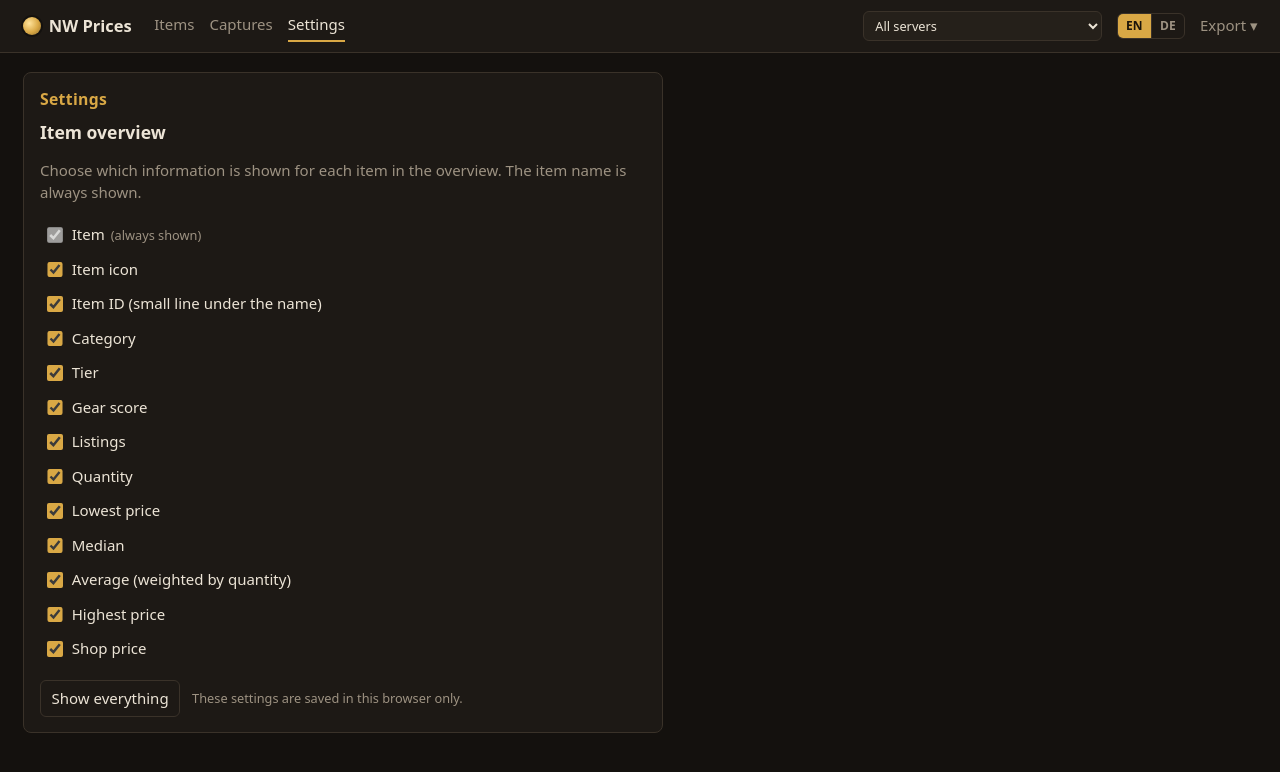
After one commit to FunkyPaul/nw-prices, a Flask app: page /settings in a window 1280 px wide. The commit adds this page. Shown: the top 772 px of the page. Run offline with Flask 3, Linux system fonts and the light colour scheme; data comes from the database, SQL or seed files in the repository; data that the repository does not hold is empty; some libraries are stand-ins or nearby versions.

Commit message:
Einstellungsseite: Spalten der Item-Uebersicht ausblenden
- Neue Seite /settings; jede Spalte ausser dem Item-Namen laesst sich
  ein- und ausblenden (Auswahl nur im jeweiligen Browser, localStorage)
- README: Hinweis auf linux-capture und Einstellungen

Co-Authored-By: Claude Sonnet 5.5 <noreply@anthropic.com>

```diff
--- a/app/i18n.py
+++ b/app/i18n.py
@@ -12,6 +12,7 @@ STRINGS = {
     'nav.items': ('Items', 'Items'),
     'nav.captures': ('Captures', 'Captures'),
     'nav.export': ('Export', 'Export'),
+    'nav.settings': ('Settings', 'Einstellungen'),
     'nav.language': ('Language', 'Sprache'),
     'export.shop_json': ('Shop prices (JSON)', 'Shop-Preise (JSON)'),
     'export.shop_csv': ('Shop prices (CSV)', 'Shop-Preise (CSV)'),
@@ -44,6 +45,27 @@ STRINGS = {
     'empty.text': ('Upload a ZIP from the capture tool under {link}.',
                    'Lade unter {link} eine ZIP aus dem Capture-Tool hoch.'),
     'filter.search': ('Search items …', 'Item suchen …'),
+    'set.title': ('Settings', 'Einstellungen'),
+    'set.overview': ('Item overview', 'Item-Übersicht'),
+    'set.intro': ('Choose which information is shown for each item in the overview. The item name is always shown.',
+                  'Wähle, welche Informationen pro Item in der Übersicht stehen. Der Item-Name wird immer angezeigt.'),
+    'set.note': ('These settings are saved in this browser only.', 'Diese Einstellungen werden nur in diesem Browser gespeichert.'),
+    'set.always': ('always shown', 'wird immer angezeigt'),
+    'set.col.icon': ('Item icon', 'Item-Symbol'),
+    'set.col.itemid': ('Item ID (small line under the name)', 'Item-ID (kleine Zeile unter dem Namen)'),
+    'set.col.category': ('Category', 'Kategorie'),
+    'set.col.tier': ('Tier', 'Tier'),
+    'set.col.gs': ('Gear score', 'Gear Score'),
+    'set.col.listings': ('Listings', 'Angebote'),
+    'set.col.quantity': ('Quantity', 'Menge'),
+    'set.col.min': ('Lowest price', 'Günstigster Preis'),
+    'set.col.median': ('Median', 'Median'),
+    'set.col.avg': ('Average (weighted by quantity)', 'Durchschnitt (nach Menge gewichtet)'),
+    'set.col.max': ('Highest price', 'Höchster Preis'),
+    'set.col.shop': ('Shop price', 'Shop-Preis'),
+    'set.show_all': ('Show everything', 'Alles anzeigen'),
+    'set.saved': ('Saved', 'Gespeichert'),
+    'set.save_failed': ('Could not save – the browser blocks local storage', 'Speichern nicht möglich – der Browser blockiert den lokalen Speicher'),
     'cat.all': ('All items', 'Alle Items'),
     'cat.back': ('Back', 'Zurück'),
     'cat.none': ('None', 'Keine'),
@@ -248,7 +270,7 @@ STRINGS = {
 
 # Texte, die das JavaScript braucht (Praefixe)
 JS_PREFIXES = ('col.', 'items.', 'filter.listings_', 'login.', 'srv.', 'err.server', 'item.', 'chart.', 'perktype.', 'rarity.', 'card.', 'toast.', 'cap.', 'sort.', 'num.', 'bulk.done',
-               'cat.', 'filter.all_tiers', 'filter.tier_n')
+               'cat.', 'set.', 'filter.all_tiers', 'filter.tier_n')
 
 
 def normalize(lang):
--- a/app/static/common.js
+++ b/app/static/common.js
@@ -83,6 +83,18 @@ function shortNum(v) {
   return NI.format(+v.toFixed(2));
 }
 
+// Anzeige-Einstellungen (nur in diesem Browser): ausgeblendete Spalten der Item-Uebersicht
+const HIDDEN_COLS_KEY = 'nwp_hidden_cols';
+function hiddenCols() {
+  try {
+    const v = JSON.parse(localStorage.getItem(HIDDEN_COLS_KEY) || '[]');
+    return Array.isArray(v) ? v.filter(x => typeof x === 'string') : [];
+  } catch (e) { return []; }
+}
+function saveHiddenCols(list) {
+  try { localStorage.setItem(HIDDEN_COLS_KEY, JSON.stringify(list)); return true; } catch (e) { return false; }
+}
+
 // Abmelden
 document.getElementById('logoutBtn')?.addEventListener('click', async () => {
   try { await api('/api/logout', {}); } catch (e) { /* egal */ }
--- /dev/null
+++ b/app/static/settings.js
@@ -0,0 +1,16 @@
+(() => {
+  const boxes = [...document.querySelectorAll('#setCols input[data-col]')];
+  if (!boxes.length) return;
+  const hidden = new Set(hiddenCols());
+  for (const b of boxes) b.checked = !hidden.has(b.dataset.col);
+
+  function save() {
+    const list = boxes.filter(b => !b.checked).map(b => b.dataset.col);
+    toast(saveHiddenCols(list) ? t('set.saved') : t('set.save_failed'));
+  }
+  for (const b of boxes) b.addEventListener('change', save);
+  document.getElementById('setAll').addEventListener('click', () => {
+    for (const b of boxes) b.checked = true;
+    save();
+  });
+})();
--- a/app/static/style.css
+++ b/app/static/style.css
@@ -283,3 +283,14 @@ button.perk.sel { outline: 2px solid var(--gold); color: #fff; }
   .cat-layout { grid-template-columns: 1fr; }
   .catnav { position: static; max-height: 340px; }
 }
+
+/* Einstellungen / ausblendbare Spalten */
+.settings { max-width: 640px; }
+.set-list { display: flex; flex-direction: column; gap: .15rem; margin: .8rem 0 1rem; }
+.set-list .chk { padding: .35rem .2rem; color: var(--text); }
+.set-list .chk input { width: 1.05rem; height: 1.05rem; }
+.set-actions { display: flex; flex-wrap: wrap; align-items: center; gap: .8rem; }
+#items[data-hide~="category"] [data-col="category"], #items[data-hide~="tier"] [data-col="tier"], #items[data-hide~="gs"] [data-col="gs"],
+#items[data-hide~="listings"] [data-col="listings"], #items[data-hide~="quantity"] [data-col="quantity"], #items[data-hide~="min"] [data-col="min"],
+#items[data-hide~="median"] [data-col="median"], #items[data-hide~="avg"] [data-col="avg"], #items[data-hide~="max"] [data-col="max"],
+#items[data-hide~="shop"] [data-col="shop"], #items[data-hide~="icon"] .mini-icon, #items[data-hide~="itemid"] .iid { display: none; }
--- a/app/templates/base.html
+++ b/app/templates/base.html
@@ -12,6 +12,7 @@
   <nav>
     <a href="{{ url_for('index') }}" class="{{ 'on' if page=='items' }}">{{ t('nav.items') }}</a>
     <a href="{{ url_for('captures_page') }}" class="{{ 'on' if page=='captures' }}">{{ t('nav.captures') }}</a>
+    <a href="{{ url_for('settings_page') }}" class="{{ 'on' if page=='settings' }}">{{ t('nav.settings') }}</a>
     <span class="sep"></span>
     <select id="serverSelect" class="server-select" aria-label="{{ t('srv.label') }}">
       <option value="">{{ t('srv.all') }}</option>
--- /dev/null
+++ b/app/templates/settings.html
@@ -0,0 +1,19 @@
+{% extends 'base.html' %}
+{% block main %}
+<section class="panel settings">
+  <h2>{{ t('set.title') }}</h2>
+  <h3>{{ t('set.overview') }}</h3>
+  <p class="muted">{{ t('set.intro') }}</p>
+  <div class="set-list" id="setCols">
+    <label class="chk"><input type="checkbox" checked disabled> {{ t('col.item') }} <span class="muted small">({{ t('set.always') }})</span></label>
+    {% for key, label in cols %}
+    <label class="chk"><input type="checkbox" data-col="{{ key }}" checked> {{ t(label) }}</label>
+    {% endfor %}
+  </div>
+  <div class="set-actions">
+    <button type="button" class="ghost" id="setAll">{{ t('set.show_all') }}</button>
+    <span class="muted small">{{ t('set.note') }}</span>
+  </div>
+</section>
+{% endblock %}
+{% block scripts %}<script src="{{ url_for('static', filename='settings.js') }}"></script>{% endblock %}
--- a/app/web.py
+++ b/app/web.py
@@ -231,6 +231,18 @@ def index():
 def item_page(item_id):
     return render_template('item.html', item_id=item_id, page='items',
                            item_name=gamedata.item_name(item_id, lang()) or item_id)
+
+
+# Spalten der Item-Uebersicht, die sich ausblenden lassen (Schluessel = data-col in index.html / items.js)
+OVERVIEW_COLS = (('icon', 'set.col.icon'), ('itemid', 'set.col.itemid'), ('category', 'set.col.category'),
+                 ('tier', 'set.col.tier'), ('gs', 'set.col.gs'), ('listings', 'set.col.listings'),
+                 ('quantity', 'set.col.quantity'), ('min', 'set.col.min'), ('median', 'set.col.median'),
+                 ('avg', 'set.col.avg'), ('max', 'set.col.max'), ('shop', 'set.col.shop'))
+
+
+@app.get('/settings')
+def settings_page():
+    return render_template('settings.html', page='settings', cols=OVERVIEW_COLS)
 
 
 @app.get('/captures')
```
Also changed, not shown: README.de.md (+2 -0 lines), app/static/items.js (+12 -10 lines), app/templates/index.html (+10 -10 lines), README.md.
